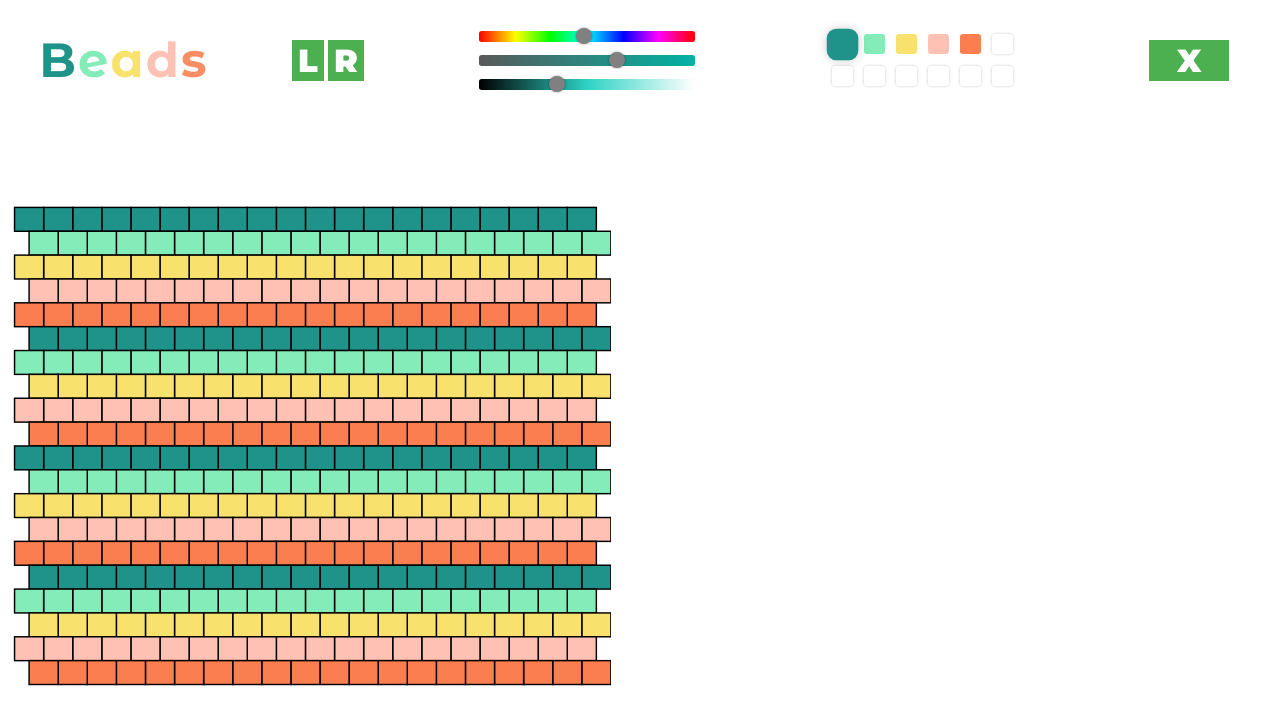
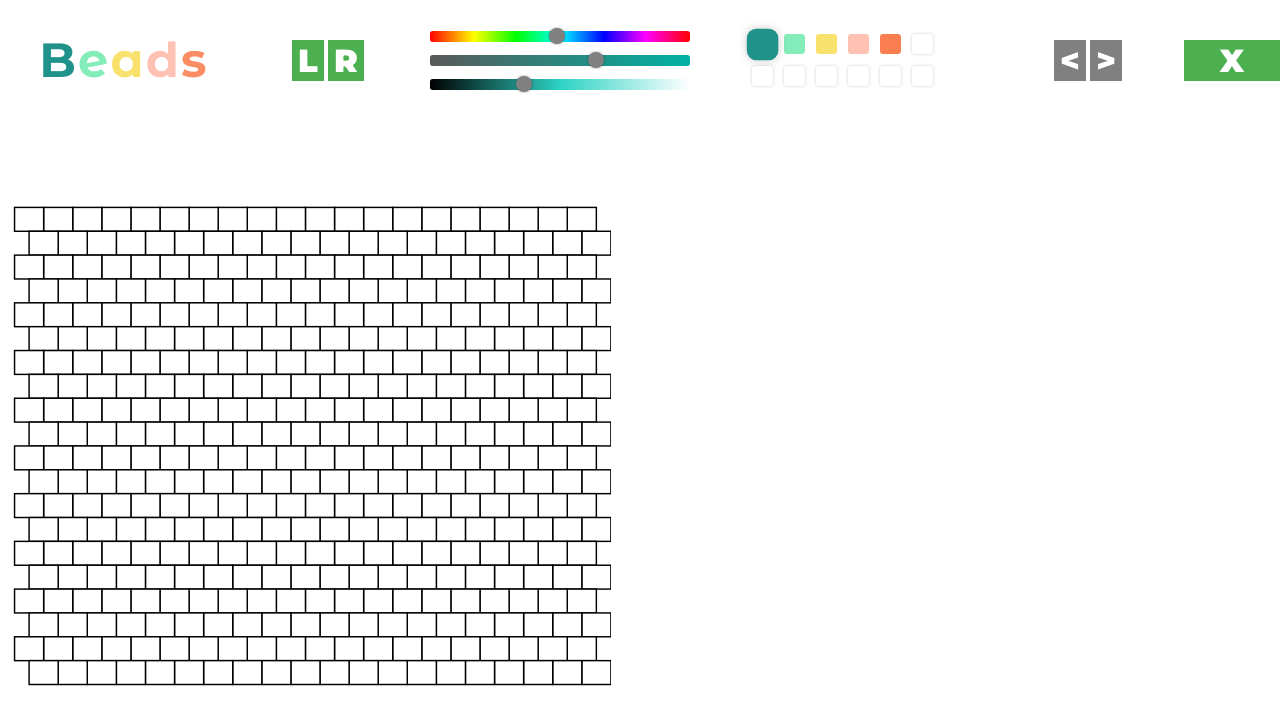
Before and after one commit to emmanuelgautier1994/beads2, a Svelte app: page / in a window 1280 px wide. Shown: the top 724 px of the page. Built offline with nearby package versions, Linux system fonts and the light colour scheme.

Commit message:
painting and history

```diff
--- a/public/global.css
+++ b/public/global.css
@@ -24,8 +24,13 @@ button {
 	border: none;
 }
 
-button:hover {
+button:not(.disabled):hover {
 	background: #378039;
+}
+
+button.disabled {
+	background: grey;
+	cursor: default;
 }
 
 /* .cell {
--- a/src/Bead.svelte
+++ b/src/Bead.svelte
@@ -4,16 +4,26 @@
   export let y
   export let width
   export let height
-  import { colorPalette, canvasColors, selectedColorId } from './stores.js'
+  import { colorPalette, canvasColors, selectedColorId, history } from './stores.js'
 
   $: colorId = $canvasColors[id]
   $: color = (colorId !== undefined) ? $colorPalette[colorId] : {h: 0, s: 100, l: 100}
   $: fill = `hsl(${color.h}, ${color.s}%, ${color.l}%)`
+
+  const paint = () => canvasColors.update((oldCanvas) => ({...oldCanvas, [id]: $selectedColorId}))
+
+  const handleClick = () => {
+    paint()
+    history.commit($canvasColors)
+  }
+  const handleMouseEnter = (e) => {if(e.buttons === 1) paint()}
 </script>
 
 <rect
   {...{id, x, y, width, height, fill}}
   stroke='black' stroke-width='0.1'
+  on:click={handleClick}
+  on:mouseenter={handleMouseEnter}
 />
 
 <style>
--- a/src/Canvas.svelte
+++ b/src/Canvas.svelte
@@ -1,6 +1,6 @@
 <script>
   import Bead from './Bead.svelte'
-  import { colorPalette, canvasColors, selectedColorId } from './stores.js'
+  import { canvasColors, selectedColorId, history } from './stores.js'
   export let gridSize
   export let layoutRotation
   export let painting
@@ -53,9 +53,14 @@
   }
 
   $: beads = makeBeads(gridSize, beadHeight, beadWidth, totalSideWidth, totalSideHeight, layoutRotation)
+
+
+  const handleTouchMove = (e) => {
+    $canvasColors[document.elementFromPoint(e.touches[0].pageX, e.touches[0].pageY).id] = $selectedColorId
+  }
 </script>
 
-<svg {viewBox}>
+<svg {viewBox} on:touchmove={handleTouchMove} on:pointerup={() => history.commit($canvasColors)}>
   {#each beads as bead (bead.id)}
     <Bead {...bead} />
   {/each}
--- a/src/PaintingToolbox.svelte
+++ b/src/PaintingToolbox.svelte
@@ -1,10 +1,21 @@
 <script>
   import PaintingToolboxGrid from './PaintingToolboxGrid.svelte'
-  import { colorPalette, selectedColorId } from './stores.js'
+  import { colorPalette, selectedColorId, history, canvasColors } from './stores.js'
   export let toggleStep
 
   $: selectedColor = $colorPalette[$selectedColorId]
   const selectColor = (id) => () => selectedColorId.set(id)
+
+  $: canUndo = $history.cursor > 0
+  $: canRedo = $history.cursor < $history.versions.length - 1
+  const onClickUndo = () => {
+    history.undo()
+    canvasColors.set($history.versions[$history.cursor])
+  }
+  const onClickRedo = () => {
+    history.redo()
+    canvasColors.set($history.versions[$history.cursor])
+  }
 </script>
 
 <div class="cell">
@@ -16,15 +27,15 @@
       bind:value={$colorPalette[$selectedColorId].h}
     />
     <input
-      slot='sat-slider' type='range'
+      slot='sat-slider'
+      type='range' class='sat-gradient' style="--h:{selectedColor.h}; --l:{selectedColor.l}%"
       min=0 max=100 step=1
-      class='sat-gradient' style="--h:{selectedColor.h}; --l:{selectedColor.l}%"
       bind:value={$colorPalette[$selectedColorId].s}
     />
     <input
-      slot='light-slider' type='range'
+      slot='light-slider'
+      type='range' class='light-gradient' style="--h:{selectedColor.h}; --s:{selectedColor.s}%"
       min=0 max=100 step=1
-      class='light-gradient' style="--h:{selectedColor.h}; --s:{selectedColor.s}%"
       bind:value={$colorPalette[$selectedColorId].l}
     />
     <div slot='colors' class='colors-grid'>
@@ -37,6 +48,10 @@
           on:click={selectColor(color.id)}
         />
       {/each}
+    </div>
+    <div slot='history-buttons'>
+      <button disabled='{!canUndo}' class:disabled={!canUndo} on:click={onClickUndo}>{'<'}</button>
+      <button disabled='{!canRedo}' class:disabled={!canRedo} on:click={onClickRedo}>{'>'}</button>
     </div>
     <button on:click={toggleStep} slot="reset-button" class='reset-button'>X</button>
   </PaintingToolboxGrid>
--- a/src/PaintingToolboxGrid.svelte
+++ b/src/PaintingToolboxGrid.svelte
@@ -3,6 +3,7 @@
   <div class='cell cell-sat-slider'><slot name='sat-slider' /></div>
   <div class='cell cell-light-slider'><slot name='light-slider' /></div>
   <div class='cell cell-colors'><slot name='colors' /></div>
+  <div class='cell cell-history-buttons'><slot name='history-buttons' /></div>
   <div class='cell cell-reset-button'><slot name='reset-button' /></div>
 </div>
 
@@ -11,12 +12,12 @@
     display: grid;
     align-items: center;
     justify-content: space-around;
-    grid-template-columns: 15em 15em 5em;
+    grid-template-columns: 3fr 3fr 2fr 1fr;
     grid-template-rows: 1.5em 1.5em 1.5em;
     grid-template-areas:
-      "hue-slider colors reset-button"
-      "sat-slider colors reset-button"
-      "light-slider colors reset-button";
+      "hue-slider colors history-buttons reset-button"
+      "sat-slider colors history-buttons reset-button"
+      "light-slider colors history-buttons reset-button";
   }
 
   .cell-hue-slider { grid-area: hue-slider; }
@@ -25,6 +26,7 @@
 
   .cell-colors { grid-area: colors; }
 
+  .cell-history-buttons { grid-area: history-buttons; }
   .cell-reset-button { grid-area: reset-button; }
 
 </style>
--- a/src/stores.js
+++ b/src/stores.js
@@ -1,7 +1,10 @@
 import { writable } from 'svelte/store';
+import { areEqual } from './utils.js'
 
-const createColorPalette = () => {
-  const { subscribe, set, update } = writable(
+// const defaultCanvas = () => ({...Array(400).fill().map((_,i) => (Math.floor(i/20) % 5))})
+const defaultCanvas = () => ({})
+
+export const colorPalette = writable(
   [
     {h: 175, s:65, l:35, id: 0},
     {h: 150, s:74, l:72, id: 1},
@@ -17,18 +20,24 @@ const createColorPalette = () => {
     {h: 0, s:100, l:100, id: 11},
   ]
 )
+export const selectedColorId = writable(0)
+
+const createHistory = () => {
+  const { subscribe, update } = writable({cursor: 0, versions:[defaultCanvas()]})
 
   return {
     subscribe,
-    set,
-    updateColor: (newColor) => update(palette => palette.map(
-      (color, i) => i === newColor.id ? newColor : color)
-    )
+    commit: (newData) => update((history) => {
+      const newCanvas = {...(history.versions[history.cursor]), ...newData}
+
+      if(areEqual(history.versions[history.cursor],newCanvas)) return history
+      return {cursor: history.cursor+1, versions: [...history.versions.slice(0, history.cursor+1), newCanvas]}
+    }),
+    undo: () => update((history) => (history.cursor === 0 ? history : {...history, cursor: history.cursor - 1})),
+    redo: () => update((history) => (history.cursor === history.versions.length - 1 ? history : {...history, cursor: history.cursor + 1})),
   }
 }
 
-const defaultCanvas = () => ({...Array(400).fill().map((_,i) => (Math.floor(i/20) % 5))})
+export const history = createHistory()
 
-export const colorPalette = createColorPalette()
-export const selectedColorId = writable(0)
-export const canvasColors = writable (defaultCanvas())
+export const canvasColors = writable(defaultCanvas())
--- /dev/null
+++ b/src/utils.js
@@ -0,0 +1,8 @@
+export const areEqual = (obj1, obj2) => {
+  if (Object.keys(obj1).length !== Object.keys(obj2).length) return false
+
+  return Object.entries(obj1).reduce(
+    (acc,[key,value]) => (acc && key in obj2 && obj2[key] == value),
+    true
+  )
+}
```
Lines whose indentation alone changed are shown as unchanged.
